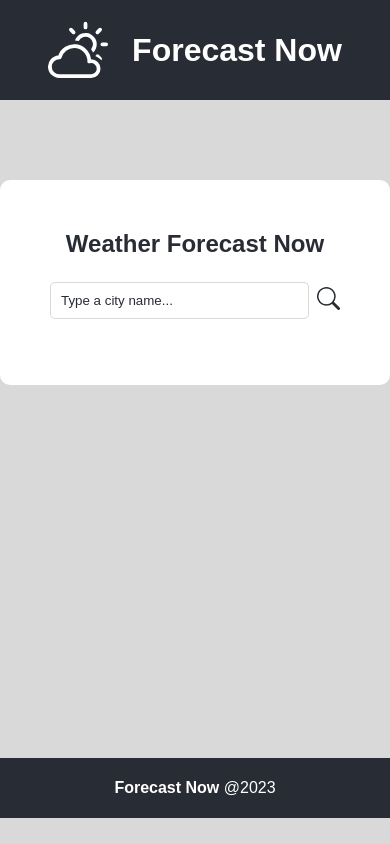
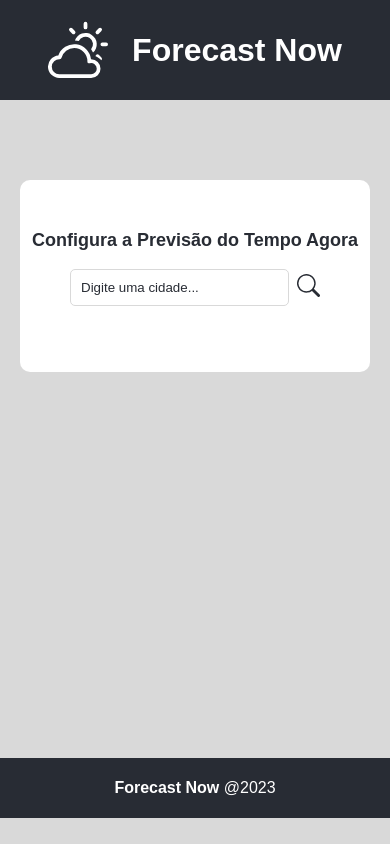
Before and after one commit to ricsjs/forecast-now, a React (Vite) app: page / in a window 390 px wide. Built offline with nearby package versions, Linux system fonts and the light colour scheme.

Commit message:
responsiveness

```diff
--- a/src/components/main.css
+++ b/src/components/main.css
@@ -87,3 +87,15 @@
     display: flex;
     align-items: center;
 }
+
+@media screen and (max-width: 768px){
+    .container{
+        max-width: 350px;
+    }
+    .title{
+        font-size: 18px;
+    }
+    .span{
+        font-size: 16px;
+    }
+}
--- a/src/components/main.jsx
+++ b/src/components/main.jsx
@@ -34,10 +34,7 @@ function Main() {
 
     const pngTemp = weatherData && weatherData.weather[0].icon
         ? `https://openweathermap.org/img/wn/${weatherData.weather[0].icon}.png`
-        : null;
-
-    //consulta: https://api.openweathermap.org/data/2.5/weather?q=london&appid=d54d9d02c25c79b822c4d38bbc3a1e47&lang=pt_br
-    //link api: https://openweathermap.org/current
+        : null
 
     let messageHumidity = '';
     if (weatherData && weatherData.main && weatherData.main.humidity) {
@@ -54,12 +51,12 @@ function Main() {
     return (
         <div className='container'>
             <div className='content'>
-                <h2 className='title'>Weather Forecast Now</h2>
+                <h2 className='title'>Configura a Previsão do Tempo Agora</h2>
                 <form className='form' onSubmit={handleSubmit}>
                     <div className='form-content'>
                         <div className='input'>
                             <input
-                                placeholder='Type a city name...'
+                                placeholder='Digite uma cidade...'
                                 type="text"
                                 value={city}
                                 onChange={(e) => setCity(e.target.value)}
```
